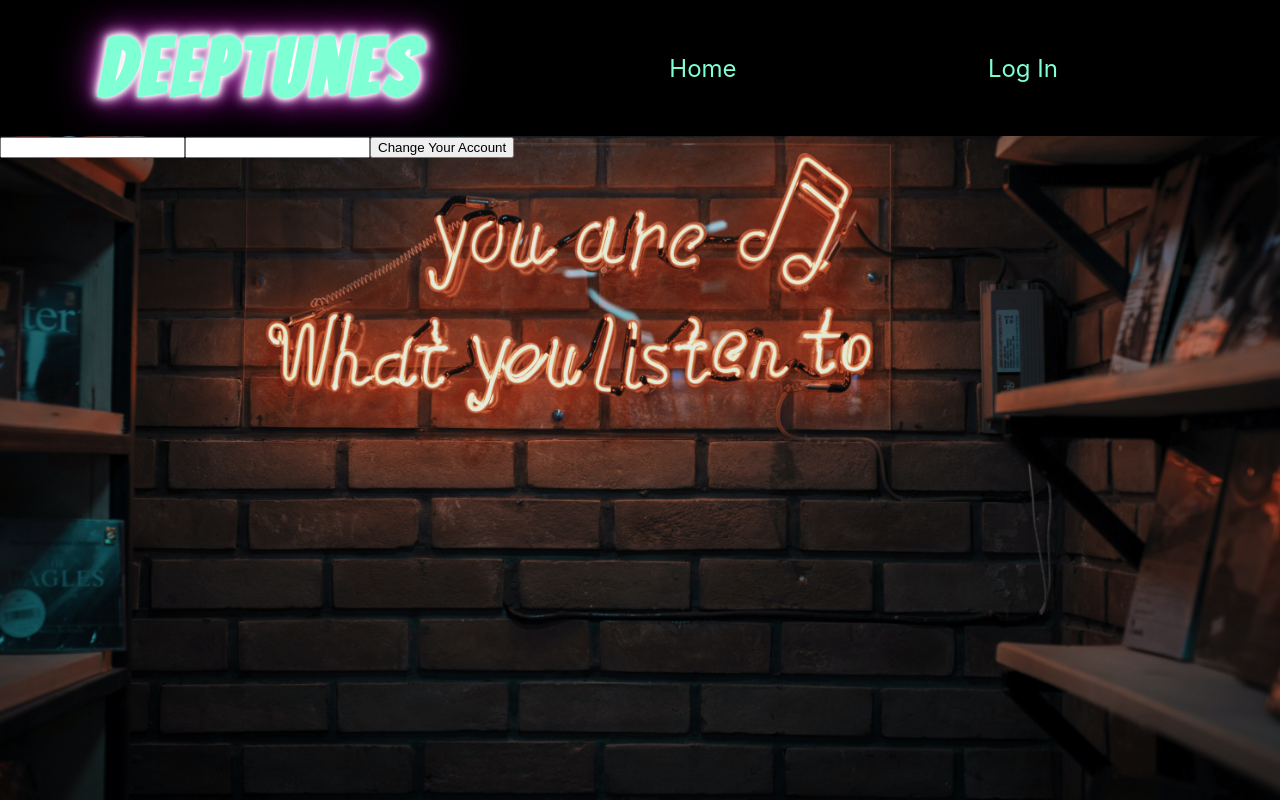
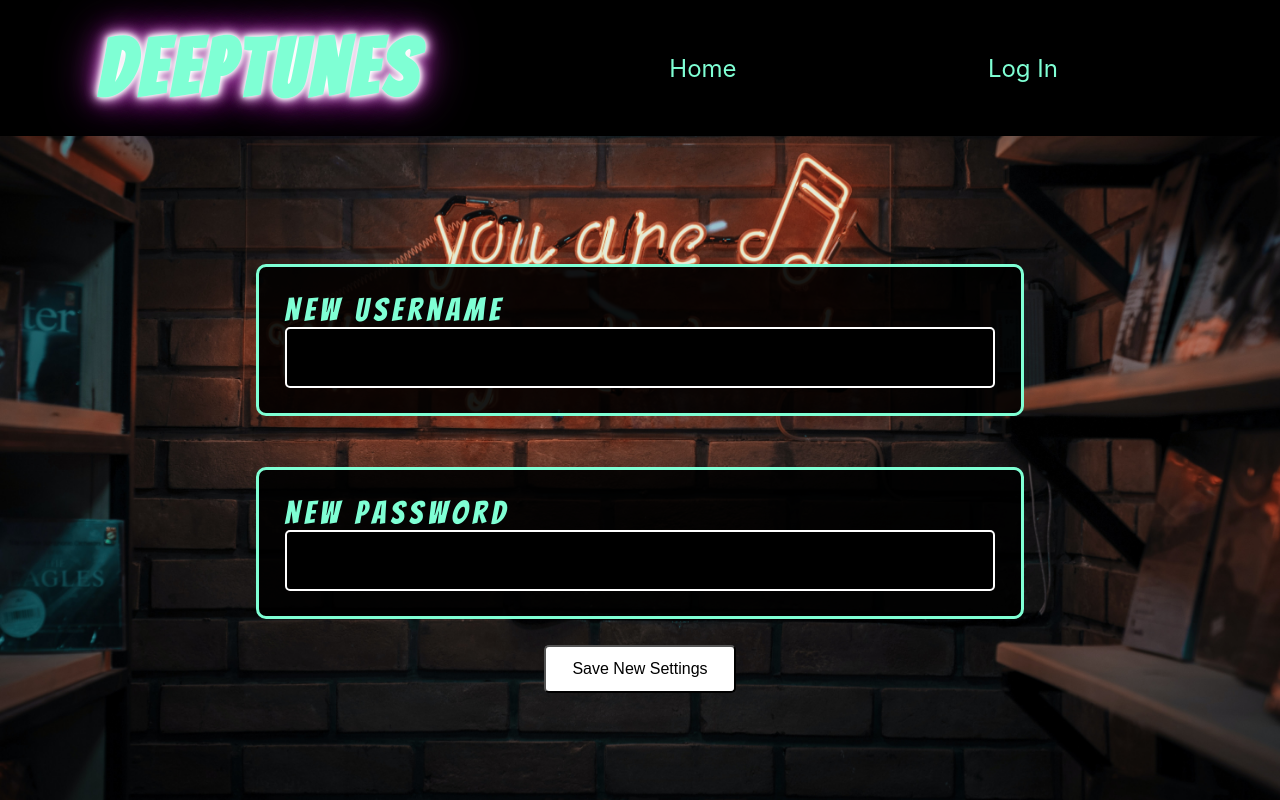
Before and after one commit to joowoonk/frontend-1, a React (Create React App) app in the folder frontend/: page /account in a window 1280 px wide. Built offline with nearby package versions, Linux system fonts and the light colour scheme.

Commit message:
Changed some styling in the account page

```diff
--- a/frontend/package.json
+++ b/frontend/package.json
@@ -9,7 +9,8 @@
     "axios": "^0.19.2",
     "canvasjs": "^1.8.3",
     "node-sass": "^4.14.0",
-    "plotly.js": "^1.53.0",
+    "plotly.js": "^1.54.0",
+    "plotly.js-dist": "^1.54.0",
     "react": "^16.13.1",
     "react-canvas-js": "^1.0.1",
     "react-dom": "^16.13.1",
--- a/frontend/src/components/Account/Account.js
+++ b/frontend/src/components/Account/Account.js
@@ -22,18 +22,25 @@ const Account = () => {
   return (
     <div>
       <form onSubmit={(e) => handleSubmit(e)}>
+        <label className="username-input">
+          New Username{" "}
           <input
             values={userName}
             onChange={onInputUserName}
             // handleSubmit={handleSubmit}
           />
+        </label>
+
+        <label className="password-input">
+          New Password{" "}
           <input
             values={userPassword}
             type="password"
             onChange={onInputPassword}
             // handleSubmit={handleSubmit}
           />
-        <button>Change Your Account</button>
+        </label>
+        <button>Save New Settings</button>
       </form>
     </div>
   );
--- a/frontend/src/components/styles/ComponentStyleConstants.js
+++ b/frontend/src/components/styles/ComponentStyleConstants.js
@@ -75,3 +75,17 @@ export const songInfo = css`
     width: 30%;
   }
 `
+export const accountForm = css`
+  display: flex;
+  flex-direction: column;
+
+  form {
+    display: flex;
+    flex-direction: column;
+    justify-content: center;
+    align-items: center;
+
+    .username-input {
+      margin-top: 10%;
+    }
+`
--- a/frontend/src/pages/AccountPage/AccountPage.js
+++ b/frontend/src/pages/AccountPage/AccountPage.js
@@ -1,11 +1,14 @@
 import React from "react";
 
 import Account from "../../components/Account/Account";
+
+import AccountPageStyles from "./AccountPageStyles.jsx";
+
 const AccountPage = () => {
   return (
-    <div>
+    <AccountPageStyles>
       <Account />
-    </div>
+    </AccountPageStyles>
   );
 };
 
--- /dev/null
+++ b/frontend/src/pages/AccountPage/AccountPageStyles.jsx
@@ -0,0 +1,16 @@
+import styled from "styled-components";
+import { inputField, button, accountForm } from "../../components/styles/ComponentStyleConstants.js";
+
+const AccountPageStyles = styled.div`
+  ${accountForm}
+
+  label {
+    ${inputField};
+  }
+
+  button {
+    ${button};
+  }
+`
+
+export default AccountPageStyles;
--- a/frontend/src/pages/LoginPage/LoginPageStyles.jsx
+++ b/frontend/src/pages/LoginPage/LoginPageStyles.jsx
@@ -1,8 +1,10 @@
 import styled from "styled-components";
-import { button, inputField } from "../../components/styles/ComponentStyleConstants";
+import { button, inputField, accountForm } from "../../components/styles/ComponentStyleConstants";
 
 const LoginPageStyles = styled.div`
-  display: flex;
+  ${accountForm};
+
+  ${'' /* display: flex;
   flex-direction: column;
 
   .login-form {
@@ -13,7 +15,7 @@ const LoginPageStyles = styled.div`
 
     .username-input {
       margin-top: 10%;
-    }
+    } */}
 
     label {
       ${inputField};
--- a/frontend/src/pages/NewPlayList/NewPlayList.js
+++ b/frontend/src/pages/NewPlayList/NewPlayList.js
@@ -29,7 +29,7 @@ const NewPlayList = () => {
                 <h2>{song.track_name}</h2>
                 <h2>Artist - {song.artist_name}</h2>
                 <button className="buttons" onClick={() => dispatch(deleteSongAction(song.id))}>
-                  Delete From The List
+                  Delete
                 </button>
               </div>
             );
--- a/frontend/src/pages/Registration/SignUpPageStyles.jsx
+++ b/frontend/src/pages/Registration/SignUpPageStyles.jsx
@@ -1,7 +1,9 @@
 import styled from "styled-components";
-import { button, inputField } from "../../components/styles/ComponentStyleConstants";
+import { button, inputField, accountForm } from "../../components/styles/ComponentStyleConstants";
 
 const SignUpPageStyles = styled.div`
+  ${'' /* ${accountForm}; */}
+
   display: flex;
   flex-direction: column;
 
```
Also changed, not shown: 1 other file (tests, documents, lock files or other folders). Lines whose indentation alone changed are shown as unchanged.
